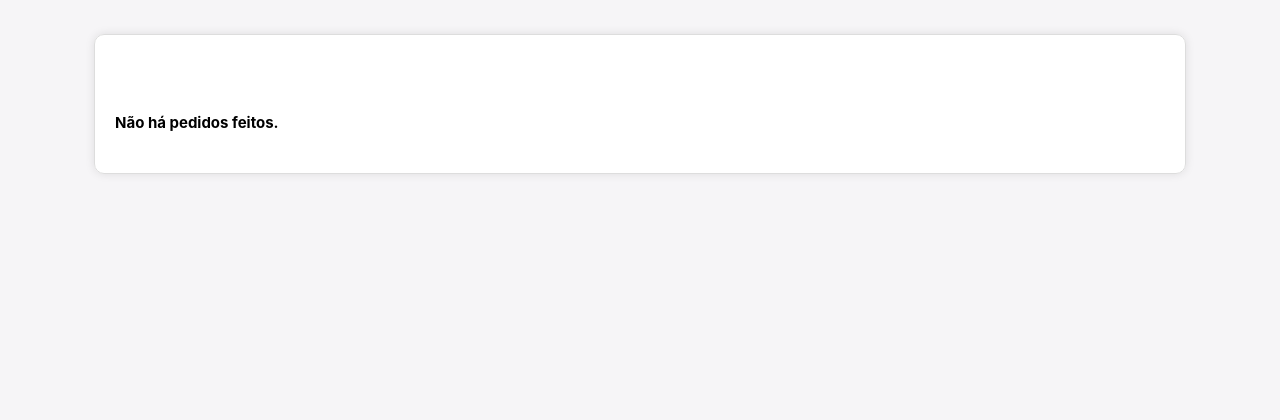
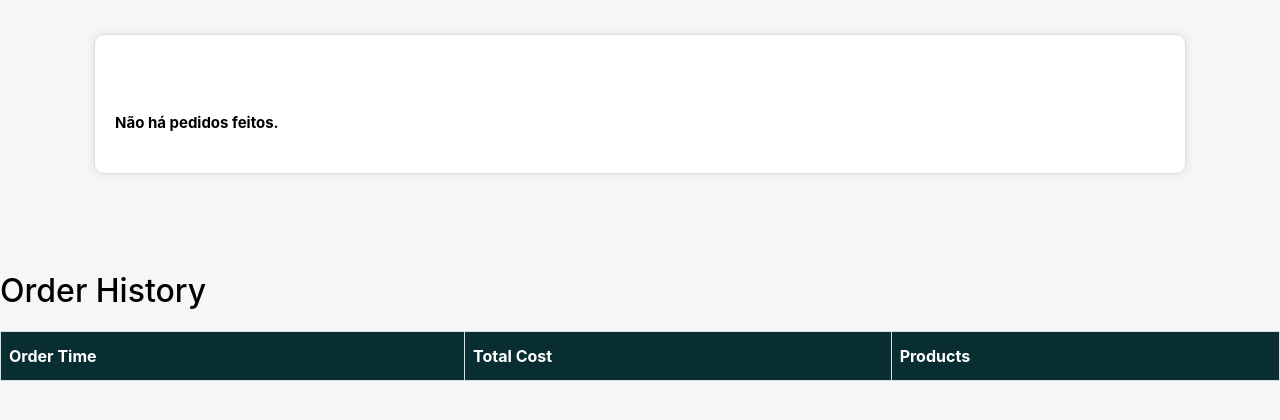
Before and after one commit to theomilll/CLEO, a Django app: page /order_status/ in a window 1280 px wide. Shown: the part 330-750 px from the top of the page. Run offline with Django 4.2, Linux system fonts and the light colour scheme; a user stored in the database is signed in; data comes from the database, SQL or seed files in the repository; both versions use the stored data as it was after the commit; lists and menus that the app fills with data are empty.

Commit message:
historico com css

```diff
--- a/main/views.py
+++ b/main/views.py
@@ -8,8 +8,6 @@ from django.db.models import Sum, F
 from datetime import datetime, timedelta
 from django.contrib import messages
 from django.utils import timezone
-
-
 
 def login(request):
     login_error_message = None
@@ -213,14 +211,15 @@ def payment(request):
 def order_status(request):
     cart = Cart.objects.filter(user=request.user)
     order = Order.objects.filter(user=request.user).last()
+    order_history = Order.objects.filter(user=request.user).order_by('-order_datetime')
+
     if request.method == 'POST':
         messages.success(request, 'Pedido realizado com sucesso!')
         cart.delete()
-    else:
-        order = Order.objects.filter(user=request.user).last()
 
     context = {
         'order': order,
+        'order_history': order_history,
     }
     return render(request, 'order_status.html', context)
 
--- a/static/css/order_status.css
+++ b/static/css/order_status.css
@@ -287,3 +287,25 @@ p {
   position: relative;
   top: 46px;
 }
+
+.order-history-table {
+  width: 100%;
+  margin-top: 20px;
+  border-collapse: collapse;
+}
+
+.order-history-table th,
+.order-history-table td {
+  border: 1px solid #ddd;
+  padding: 8px;
+}
+
+.order-history-table th {
+  padding-top: 12px;
+  padding-bottom: 12px;
+  text-align: left;
+  background-color: #082E31;
+  color: white;
+}
+
+.order-history-table tr:hover {background-color: #f6f5f7;}
--- a/templates/order_status.html
+++ b/templates/order_status.html
@@ -108,6 +108,34 @@
       </div>
     </div>
     {% endif %}
+    <h2>Order History</h2>
+    <div class="order-history-container">
+        <table class="order-history-table">
+            <thead>
+                <tr>
+                    <th>Order Time</th>
+                    <th>Total Cost</th>
+                    <th>Products</th>
+                </tr>
+            </thead>
+            <tbody>
+                {% for order in order_history %}
+                    <tr>
+                        <td>{{ order.order_datetime }}</td>
+                        <td>{{ order.total }}</td>
+                        <td>
+                            {% for product in order.products.all %}
+                                <div class="product-item">
+                                    <span class="product-name">{{ product.name }}</span>
+                                    <span class="product-quantity">{{ product.quantity }}</span>
+                                </div>
+                            {% endfor %}
+                        </td>
+                    </tr>
+                {% endfor %}
+            </tbody>
+        </table>
+    </div>
       <script src="{% static '../static/js/timeline.js' %}"></script>
       <script>
         window.onload = function() {
```
Also changed, not shown: db.sqlite3.
